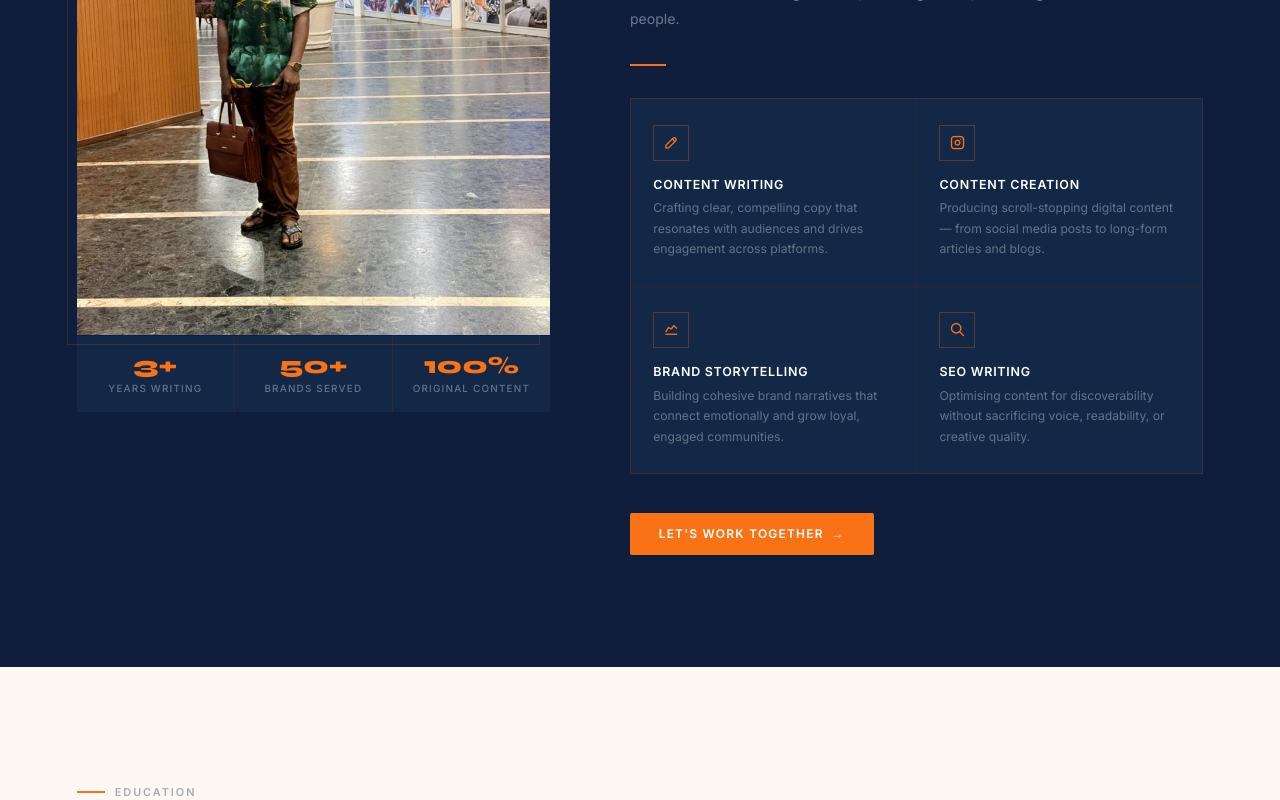
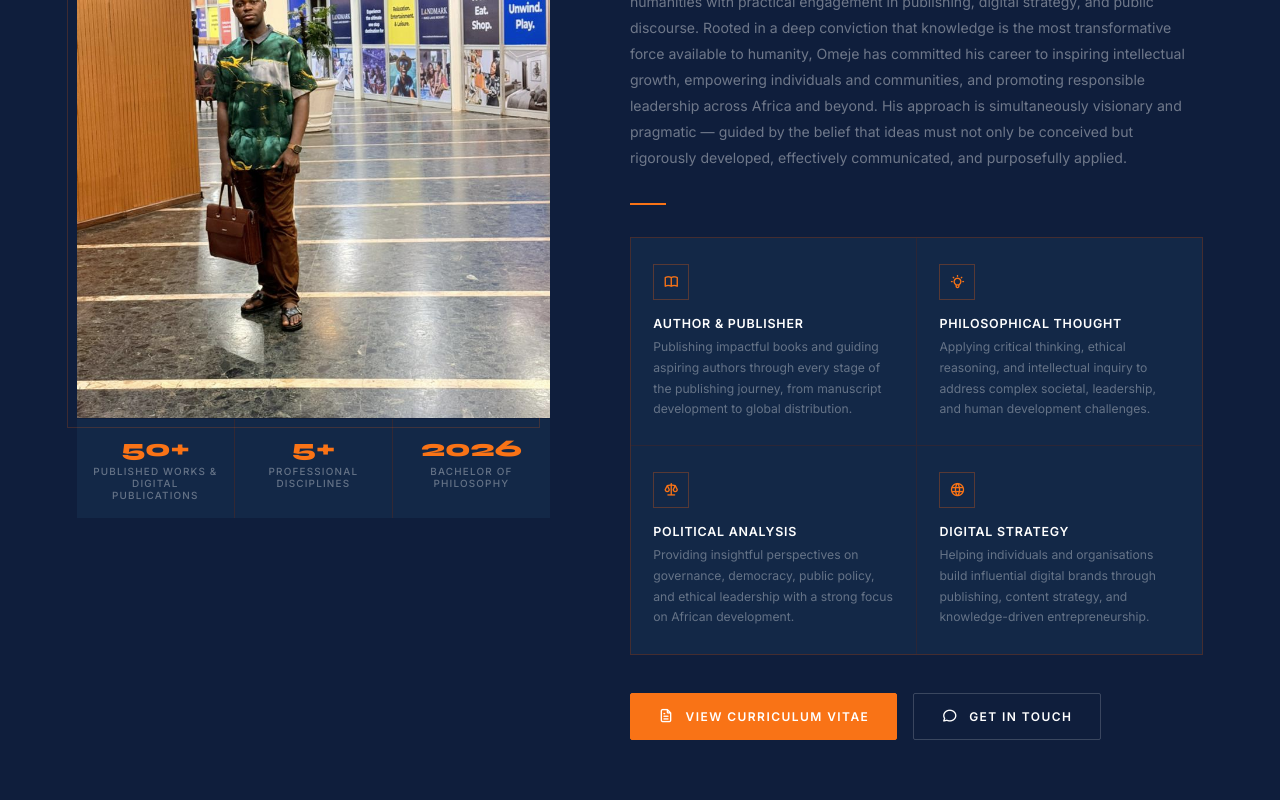
Before and after one commit to Ciscomahlee005codes/Nnabuike-omeje, a React (Vite) app: page / in a window 1280 px wide. Shown: the part 1300-2100 px from the top of the page. Built offline with nearby package versions, Linux system fonts and the light colour scheme.

Commit message:
Adding major commits

```diff
--- a/src/components/About/About.css
+++ b/src/components/About/About.css
@@ -166,7 +166,8 @@
 
 .about-intro {
   font-family: "Inter", sans-serif;
-  font-size: 0.9rem;
+  font-size: 1.1rem;
+  font-style: italic;
   line-height: 1.85;
   color: rgba(255, 255, 255, 0.7);
   margin-bottom: 1rem;
@@ -178,7 +179,7 @@
   font-size: 0.88rem;
   line-height: 1.85;
   color: rgba(255, 255, 255, 0.4);
-  max-width: 440px;
+  max-width: 640px;
 }
 
 .about-divider {
@@ -286,7 +287,63 @@
 .about-btn:hover .about-btn-arr {
   transform: translateX(4px);
 }
+/* ================= ACTION BUTTONS ================= */
 
+.about-actions{
+    display:flex;
+    gap:1rem;
+    align-items:center;
+    flex-wrap:wrap;
+}
+
+/* Base */
+
+.about-btn{
+    display:inline-flex;
+    align-items:center;
+    gap:10px;
+    padding:.9rem 1.7rem;
+    font-family:"Inter",sans-serif;
+    font-size:.75rem;
+    font-weight:700;
+    letter-spacing:.12em;
+    text-transform:uppercase;
+    text-decoration:none;
+    transition:.3s ease;
+}
+
+.about-btn i{
+    font-size:16px;
+}
+
+/* Primary */
+
+.about-btn-primary{
+    background:var(--orange);
+    color:var(--white);
+    border:1px solid var(--orange);
+}
+
+.about-btn-primary:hover{
+    background:var(--orange-dark);
+    border-color:var(--orange-dark);
+    transform:translateY(-3px);
+}
+
+/* Secondary */
+
+.about-btn-secondary{
+    background:transparent;
+    color:var(--white);
+    border:1px solid rgba(255,255,255,.18);
+}
+
+.about-btn-secondary:hover{
+    background:rgba(255,255,255,.05);
+    border-color:var(--orange);
+    color:var(--orange);
+    transform:translateY(-3px);
+}
 /* ================= RESPONSIVE ================= */
 
 @media (max-width: 1100px) {
--- a/src/components/About/About.jsx
+++ b/src/components/About/About.jsx
@@ -4,31 +4,40 @@ import Sam from "../../assets/omeje-1.jpeg";
 
 const cards = [
   {
-    icon: "ti-pencil",
-    title: "Content Writing",
-    desc: "Crafting clear, compelling copy that resonates with audiences and drives engagement across platforms.",
+    icon: "ti-book",
+    title: "Author & Publisher",
+    desc: "Publishing impactful books and guiding aspiring authors through every stage of the publishing journey, from manuscript development to global distribution.",
   },
   {
-    icon: "ti-brand-instagram",
-    title: "Content Creation",
-    desc: "Producing scroll-stopping digital content — from social media posts to long-form articles and blogs.",
+    icon: "ti-bulb",
+    title: "Philosophical Thought",
+    desc: "Applying critical thinking, ethical reasoning, and intellectual inquiry to address complex societal, leadership, and human development challenges.",
   },
   {
-    icon: "ti-chart-line",
-    title: "Brand Storytelling",
-    desc: "Building cohesive brand narratives that connect emotionally and grow loyal, engaged communities.",
+    icon: "ti-scale",
+    title: "Political Analysis",
+    desc: "Providing insightful perspectives on governance, democracy, public policy, and ethical leadership with a strong focus on African development.",
   },
   {
-    icon: "ti-search",
-    title: "SEO Writing",
-    desc: "Optimising content for discoverability without sacrificing voice, readability, or creative quality.",
+    icon: "ti-world",
+    title: "Digital Strategy",
+    desc: "Helping individuals and organisations build influential digital brands through publishing, content strategy, and knowledge-driven entrepreneurship.",
   },
 ];
 
 const stats = [
-  { num: "3+",   label: "Years writing" },
-  { num: "50+",  label: "Brands served" },
-  { num: "100%", label: "Original content" },
+  {
+    num: "50+",
+    label: "Published Works & Digital Publications",
+  },
+  {
+    num: "5+",
+    label: "Professional Disciplines",
+  },
+  {
+    num: "2026",
+    label: "Bachelor of Philosophy",
+  },
 ];
 
 const About = () => {
@@ -63,15 +72,11 @@ const About = () => {
           </h2>
 
           <p className="about-intro">
-            I am a content writer and creator who turns ideas into stories that
-            stick — helping brands find their voice, connect with their audience,
-            and stand out in a crowded digital landscape.
+            “Hope for the best — and be ready for the worst.”
           </p>
           <p className="about-body">
-            From punchy social media captions and SEO-optimised blog posts to
-            long-form articles and brand narratives, I bring intention and craft
-            to every piece I produce. Good content isn't just about words — it's
-            about the right words, in the right tone, for the right people.
+            Nnabuike Omeje is a Nigerian philosopher, author, publisher, political analyst, and digital entrepreneur whose work spans the domains of intellectual inquiry, knowledge creation, social advocacy, and innovation-driven enterprise. Born on 8 September 2000 in Obimo, Nsukka Local Government Area of Enugu State, Nigeria, he has built a multidisciplinary profile that bridges rigorous academic training in philosophy and the humanities with practical engagement in publishing, digital strategy, and public discourse.
+Rooted in a deep conviction that knowledge is the most transformative force available to humanity, Omeje has committed his career to inspiring intellectual growth, empowering individuals and communities, and promoting responsible leadership across Africa and beyond. His approach is simultaneously visionary and pragmatic — guided by the belief that ideas must not only be conceived but rigorously developed, effectively communicated, and purposefully applied.
           </p>
 
           <div className="about-divider"></div>
@@ -88,9 +93,22 @@ const About = () => {
             ))}
           </div>
 
-          <a href="#contact" className="about-btn">
-            Let's work together <span className="about-btn-arr">→</span>
-          </a>
+          <div className="about-actions">
+  <a
+    href="Nnabuike-Omeje-CV.pdf"
+    target="_blank"
+    rel="noopener noreferrer"
+    className="about-btn about-btn-primary"
+  >
+    <i className="ti ti-file-text"></i>
+    View Curriculum Vitae
+  </a>
+
+  <a href="#contact" className="about-btn about-btn-secondary">
+    <i className="ti ti-message-circle"></i>
+    Get In Touch
+  </a>
+</div>
         </div>
       </div>
     </section>
--- a/src/components/Clientsocials/Clientsocials.css
+++ b/src/components/Clientsocials/Clientsocials.css
@@ -83,6 +83,7 @@
   position: relative;
   overflow: hidden;
   transition: background 0.25s ease;
+  font-family: "Syne", sans-serif !important;
 }
 
 .cs-card::before {
--- a/src/components/Contact/Contact.jsx
+++ b/src/components/Contact/Contact.jsx
@@ -52,10 +52,14 @@ const Contact = () => {
     <span className="eyebrow-line-dark"></span>
     Contact
   </div>
-        <h2 className="contact-heading">Let's work together</h2>
+
+  <h2 className="contact-heading">Let's Connect</h2>
+
   <p className="contact-sub">
-          Have a project, business task, or support role you need help with?
-          Reach out and let's create something productive together.
+    Whether you're interested in publishing, thought leadership, speaking
+    engagements, strategic collaboration, or meaningful conversations on
+    philosophy, governance, and African development, I'd be delighted to hear
+    from you.
   </p>
 </div>
 
--- a/src/components/Education/Education.jsx
+++ b/src/components/Education/Education.jsx
@@ -21,21 +21,33 @@ const education = [
     icon: "ti-book",
     degree: "Bachelor of Arts",
     school: "Bigard Memorial Seminary, Enugu",
-    desc: "Pursuing a broad arts degree that deepens critical thinking, cultural literacy, and written communication — core competencies that inform nuanced, audience-aware content creation.",
+    desc: "His humanities degree broadened his intellectual foundation, cultivating expertise in communication, history, culture, literature, and the social sciences. This dual academic formation — combining the rigour of philosophy with the breadth of the humanities — defines the interdisciplinary character of his intellectual output.",
   },
   {
     year: "2022 — 2026",
     icon: "ti-atom",
     degree: "Bachelor of Philosophy",
     school: "Pontificia Universitas Urbaniana, Rome",
-    desc: "Engaging with philosophical reasoning, ethics, and argumentation — skills that translate directly into crafting content with clarity of thought, logical structure, and compelling narrative depth.",
+    desc: "Omeje’s philosophical formation at one of Nigeria’s most prestigious ecclesiastical institutions equipped him with advanced competencies in formal logic, ethics, metaphysics, epistemology, philosophy of the human person, and the philosophy of social realities. This training sharpened his capacity for critical analysis, structured argumentation, and the examination of foundational questions about existence, knowledge, and justice — skills that permeate all dimensions of his professional work.",
   },
 ];
 
 const certifications = [
-  { icon: "ti-rosette", name: "Content Marketing Certified",  org: "HubSpot Academy · 2023"     },
-  { icon: "ti-rosette", name: "SEO Writing Fundamentals",     org: "Semrush Academy · 2023"      },
-  { icon: "ti-rosette", name: "Digital Storytelling",         org: "Coursera · 2024"             },
+  {
+    icon: "ti-school",
+    name: "Bachelor of Philosophy (B.Phil.)",
+    org: "Bigard Memorial Seminary · Pontifical Urban University (Affiliated) · 2026",
+  },
+  {
+    icon: "ti-school",
+    name: "Bachelor of Arts (B.A.)",
+    org: "Bigard Memorial Seminary · University of Ibadan (Affiliated) · 2026",
+  },
+  {
+    icon: "ti-award",
+    name: "Latin Diploma",
+    org: "Sacred Heart Seminary, Nsude · 2018",
+  },
 ];
 
 const Education = () => {
--- a/src/components/Experience/Experience.jsx
+++ b/src/components/Experience/Experience.jsx
@@ -3,28 +3,46 @@ import "./Experience.css";
 
 const experiences = [
   {
-    period: "Jan 2023 — Present",
-    role: "Senior Content Writer",
-    company: "Narrative Agency",
-    type: "Remote · Full-time",
-    desc: "Lead writer for a portfolio of 8 brand clients across fintech, lifestyle, and education. Produce weekly blog content, email newsletters, and social copy — growing average client organic traffic by 62% in 12 months.",
-    tags: ["Blog Writing", "SEO Content", "Email Copy", "Brand Voice", "WordPress"],
+    period: "2022 — Present",
+    role: "Author & Publisher",
+    company: "Independent",
+    type: "Self-Employed",
+    desc: "Publishes books through global digital publishing platforms while helping writers, academics, and entrepreneurs transform their ideas into professionally published works. Experienced in manuscript development, author branding, digital distribution, and publishing strategy.",
+    tags: [
+      "Book Publishing",
+      "Amazon KDP",
+      "Author Coaching",
+      "Editorial Strategy",
+      "Digital Distribution",
+    ],
   },
   {
-    period: "Jun 2021 — Dec 2022",
-    role: "Content Creator & Strategist",
-    company: "BrightPath Media",
-    type: "Lagos, Nigeria · Hybrid",
-    desc: "Developed and executed content strategies for 5 SME clients, managing editorial calendars, producing long-form articles, and writing social media copy that drove a combined 120K+ impressions monthly.",
-    tags: ["Content Strategy", "Social Media Copy", "Long-form Articles", "Editorial Calendar"],
+    period: "2022 — Present",
+    role: "Digital Strategist & Entrepreneur",
+    company: "Independent",
+    type: "Consulting",
+    desc: "Advises individuals and organisations on digital branding, knowledge-based businesses, content strategy, and online business development, helping clients build impactful digital identities.",
+    tags: [
+      "Digital Strategy",
+      "Personal Branding",
+      "Content Strategy",
+      "Business Development",
+      "Thought Leadership",
+    ],
   },
   {
-    period: "Jan 2020 — May 2021",
-    role: "Junior Copywriter",
-    company: "Konga Nigeria",
-    type: "Lagos, Nigeria · Full-time",
-    desc: "Wrote product descriptions, promotional banners, and email campaigns for Nigeria's leading e-commerce platform. Collaborated with the marketing team to maintain a consistent brand voice across all touchpoints.",
-    tags: ["Copywriting", "Product Descriptions", "Email Campaigns", "Brand Consistency"],
+    period: "2021 — Present",
+    role: "Political Analyst & Social Advocate",
+    company: "Independent",
+    type: "Public Engagement",
+    desc: "Contributes philosophical perspectives to governance, democracy, ethical leadership, and African development through writing, public discourse, and advocacy for intellectual decolonisation and social justice.",
+    tags: [
+      "Political Analysis",
+      "Public Policy",
+      "Leadership",
+      "African Development",
+      "Social Justice",
+    ],
   },
 ];
 
--- a/src/components/Hero/Hero.jsx
+++ b/src/components/Hero/Hero.jsx
@@ -8,8 +8,12 @@ import Sam from "../../assets/omeje-2.jpeg";
 
 const roles = [
   "Content Writer",
-  "Author",
+  "Author & Publisher",
   "Content Creator",
+  "Digital Entrepreneur ",
+   "Philosopher ",
+   "Political Analyst",
+   "Social Justice Advocate"
 ];
 
 const Hero = () => {
@@ -69,9 +73,7 @@ const Hero = () => {
           <div className="hero-divider"></div>
 
            <p className="hero-description">
-  Content Writer &amp; Content Creator crafting engaging stories,
-  compelling content, and impactful digital experiences that help
-  brands connect with their audience and grow their presence.
+   Rooted in a deep conviction that knowledge is the most transformative force available to humanity, Omeje has committed his career to inspiring intellectual growth, empowering individuals and communities, and promoting responsible leadership across Africa and beyond. His approach is simultaneously visionary and pragmatic — guided by the belief that ideas must not only be conceived but rigorously developed, effectively communicated, and purposefully applied.
 </p>
 
           <div className="social-icons">
--- a/src/components/Portfolio/Portfolio.jsx
+++ b/src/components/Portfolio/Portfolio.jsx
@@ -8,50 +8,50 @@ import "./Portfolio.css";
 const projects = [
   {
     num: "01",
-    tag: "Scheduling",
-    icon: "ti-calendar-event",
-    title: "Executive Scheduling",
-    client: "TechServe Ltd.",
-    year: "2024",
-    desc: "Managed meetings, appointments, travel plans, and business calendars for busy executives while ensuring maximum productivity.",
+    tag: "Publishing",
+    icon: "ti-book",
+    title: "Book Publishing & Author Coaching",
+    client: "Global Publishing Platforms",
+    year: "Ongoing",
+    desc: "Helping authors, academics, and entrepreneurs transform ideas into professionally published books through manuscript development, editing, formatting, and global digital distribution.",
     flyer: Flyer1,
-    flyerAlt: "Executive Scheduling flyer for TechServe Ltd.",
+    flyerAlt: "Book Publishing & Author Coaching",
     tilt: "-1.5deg",
   },
   {
     num: "02",
-    tag: "Email",
-    icon: "ti-mail-opened",
-    title: "Email Management",
-    client: "Crestline Agency",
-    year: "2024",
-    desc: "Organized inboxes, handled professional communication, filtered important emails, and maintained smooth client interactions.",
+    tag: "Strategy",
+    icon: "ti-world",
+    title: "Digital Strategy & Personal Branding",
+    client: "Independent Consulting",
+    year: "Ongoing",
+    desc: "Advising individuals and organisations on personal branding, digital content strategy, online business development, and knowledge-based entrepreneurship.",
     flyer: Flyer2,
-    flyerAlt: "Email Management flyer for Crestline Agency",
+    flyerAlt: "Digital Strategy & Personal Branding",
     tilt: "1.2deg",
   },
   {
     num: "03",
-    tag: "Support",
-    icon: "ti-headset",
-    title: "Customer Support",
-    client: "ShopNow Store",
-    year: "2023",
-    desc: "Provided responsive and professional customer support through email, live chat, and communication platforms.",
+    tag: "Analysis",
+    icon: "ti-scale",
+    title: "Political Analysis & Public Affairs",
+    client: "Public Engagement",
+    year: "Ongoing",
+    desc: "Providing thoughtful commentary on governance, democracy, public policy, ethical leadership, and African development through research, writing, and public discourse.",
     flyer: Flyer3,
-    flyerAlt: "Customer Support flyer for ShopNow Store",
+    flyerAlt: "Political Analysis & Public Affairs",
     tilt: "-0.8deg",
   },
   {
     num: "04",
-    tag: "Admin",
-    icon: "ti-checklist",
-    title: "Administrative Assistance",
-    client: "Vantage Solutions",
-    year: "2023",
-    desc: "Supported businesses with data entry, document management, online research, and workflow coordination.",
+    tag: "Advocacy",
+    icon: "ti-bulb",
+    title: "African Development & Thought Leadership",
+    client: "Knowledge Initiative",
+    year: "Ongoing",
+    desc: "Promoting intellectual growth, African-centred solutions, ethical leadership, and social justice through philosophy, education, and public engagement.",
     flyer: Flyer4,
-    flyerAlt: "Administrative Assistance flyer for Vantage Solutions",
+    flyerAlt: "African Development & Thought Leadership",
     tilt: "1.8deg",
   },
 ];
--- a/src/components/Skills/Skills.jsx
+++ b/src/components/Skills/Skills.jsx
@@ -2,20 +2,44 @@ import React, { useEffect, useRef } from "react";
 import "./Skills.css";
 
 const skills = [
-  { name: "Content Writing & Copywriting", pct: 95 },
-  { name: "SEO & Keyword Strategy",        pct: 88 },
-  { name: "Brand Storytelling",            pct: 92 },
-  { name: "Social Media Content",          pct: 90 },
-  { name: "Research & Fact-checking",      pct: 87 },
+  { name: "Philosophical Analysis & Critical Thinking", pct: 98 },
+  { name: "Academic & Professional Writing",            pct: 96 },
+  { name: "Book Publishing & Author Coaching",          pct: 94 },
+  { name: "Political Analysis & Public Policy",         pct: 92 },
+  { name: "Digital Strategy & Personal Branding",       pct: 90 },
 ];
 
 const tools = [
-  { icon: "ti-brand-google",    name: "Google Docs",      desc: "Long-form drafting & collaboration"   },
-  { icon: "ti-world",           name: "WordPress",         desc: "Publishing & on-page SEO"             },
-  { icon: "ti-brand-notion",    name: "Notion",            desc: "Editorial calendars & planning"       },
-  { icon: "ti-chart-bar",       name: "Semrush",           desc: "Keyword research & SEO audits"        },
-  { icon: "ti-writing",         name: "Grammarly",         desc: "Proofreading & style refinement"      },
-  { icon: "ti-brand-instagram", name: "Social Platforms",  desc: "Instagram, X, LinkedIn & more"        },
+  {
+    icon: "ti-book",
+    name: "Amazon Kindle Direct Publishing",
+    desc: "Global book publishing and digital distribution",
+  },
+  {
+    icon: "ti-book-2",
+    name: "Kobo Writing Life",
+    desc: "International self-publishing platform",
+  },
+  {
+    icon: "ti-pencil",
+    name: "Editorial Strategy",
+    desc: "Manuscript development and professional editing",
+  },
+  {
+    icon: "ti-bulb",
+    name: "Thought Leadership",
+    desc: "Knowledge creation and intellectual communication",
+  },
+  {
+    icon: "ti-world",
+    name: "Digital Branding",
+    desc: "Building influential personal and professional brands",
+  },
+  {
+    icon: "ti-users",
+    name: "Leadership & Mentorship",
+    desc: "Coaching authors, entrepreneurs, and emerging leaders",
+  },
 ];
 
 const Skills = () => {
@@ -48,10 +72,11 @@ const Skills = () => {
           <span className="sec-eyebrow-line-dark"></span>
           My skills
         </div>
-        <h2 className="skills-heading">Craft &amp; expertise</h2>
+        <h2 className="skills-heading">Skills &amp; Core Competencies</h2>
         <p className="skills-sub">
-          From concept to published piece — the writing skills and creative tools
-          I use to help brands communicate with clarity and impact.
+           Combining philosophy, publishing, political analysis, and digital
+  entrepreneurship to create ideas that inspire, educate, and drive meaningful
+  social impact.
         </p>
       </div>
 
```
Also changed, not shown: 1 other file (tests, documents, lock files or other folders). Lines whose indentation alone changed are shown as unchanged.
